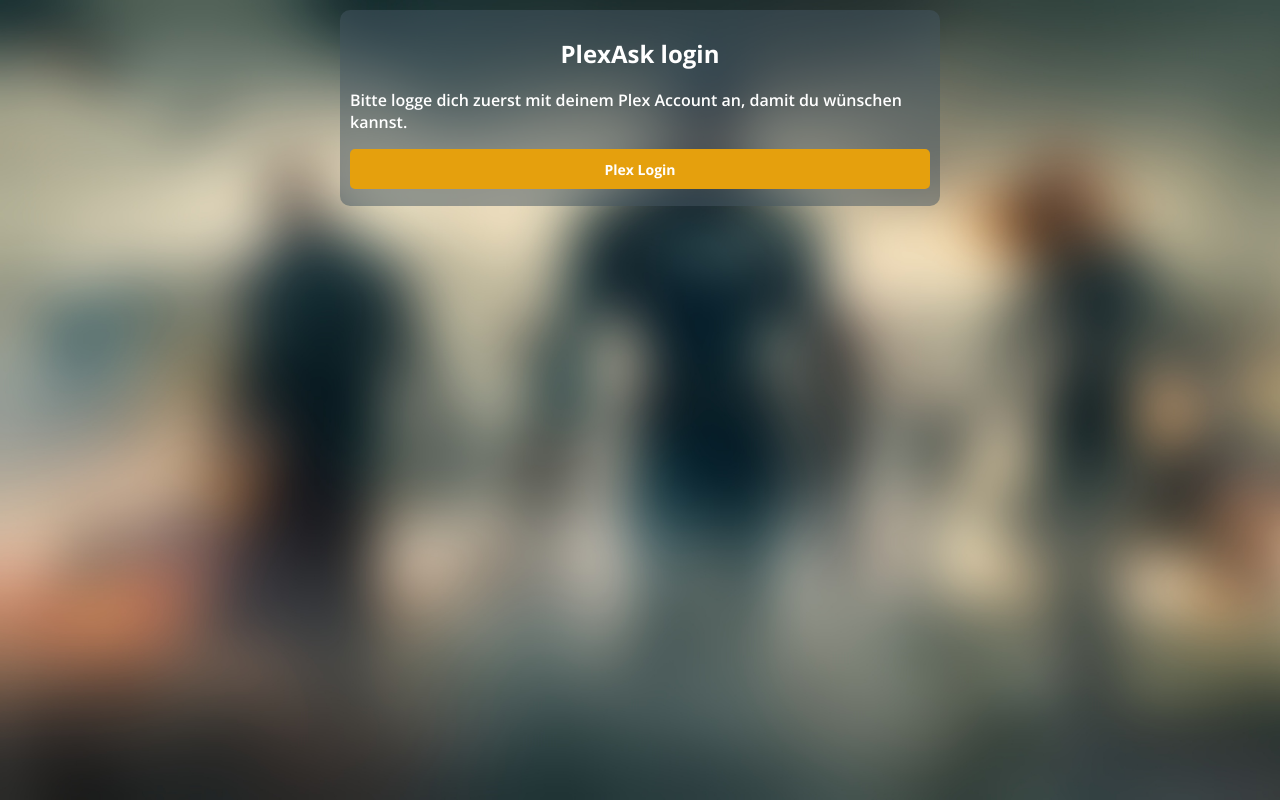
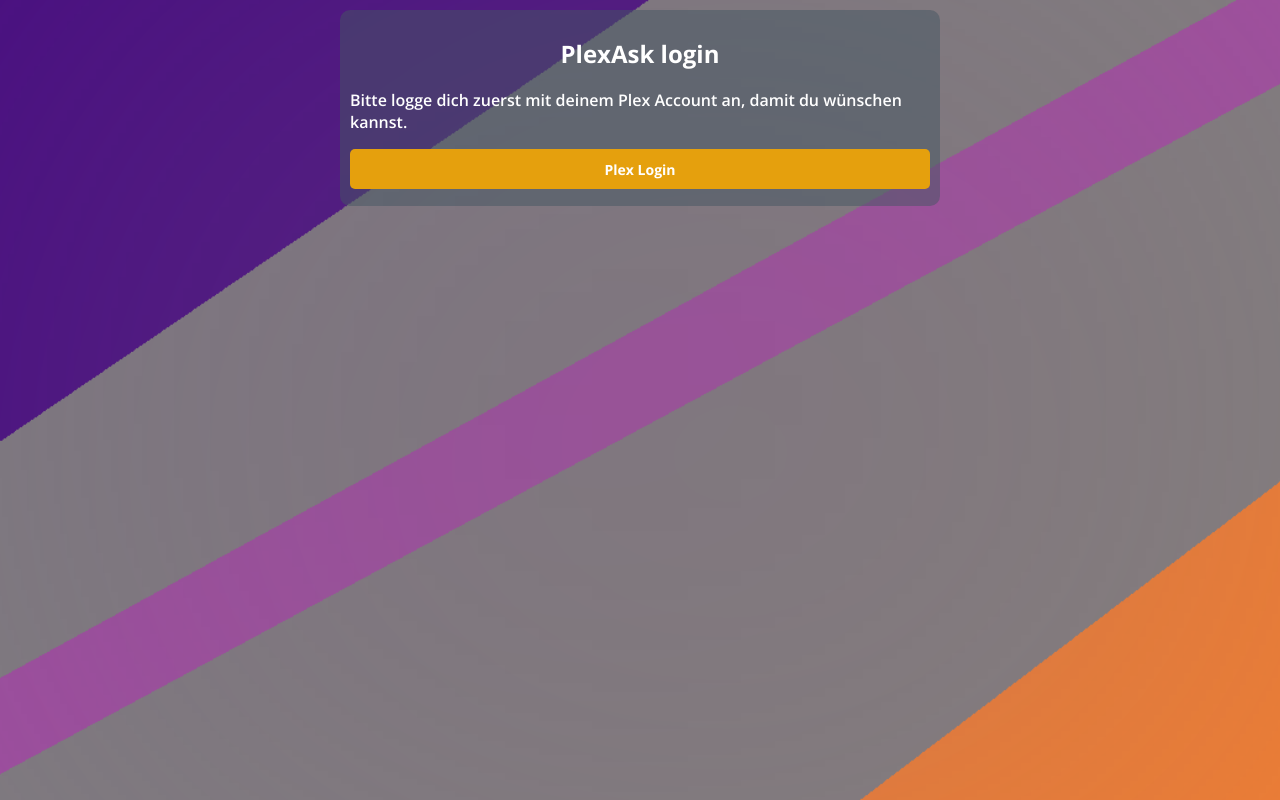
Before and after one commit to DerBeton/PlexAsk, a PHP site: page /login in a window 1280 px wide. Run offline with PHP 8.4, Linux system fonts and the light colour scheme; some libraries are stand-ins or nearby versions.

Commit message:
Added customizability in customize.css Added Blur Effect (For more filters see https://developer.mozilla.org/en-US/docs/Web/CSS/backdrop-filter)

```diff
--- a/plexAskWeb/admin/index.php
+++ b/plexAskWeb/admin/index.php
@@ -23,6 +23,7 @@
         <!-- Latest compiled and minified CSS -->
         <link rel="stylesheet" href="https://maxcdn.bootstrapcdn.com/bootstrap/4.0.0/css/bootstrap.min.css">
         <link href="../css/status.css" type="text/css" rel="stylesheet" />
+        <link href="../customize.css" type="text/css" rel="stylesheet" />
         <!-- Set tab logo -->
 				<link rel="db icon" href="../css/img/DB.png"/>
         <meta name="viewport" content="width=device-width, initial-scale=1.0"/>
--- a/plexAskWeb/css/status.css
+++ b/plexAskWeb/css/status.css
@@ -12,7 +12,6 @@
     -o-background-size: cover;
     background-size: cover;
 		background-repeat: no-repeat;
-	  background-image: url(img/cpAmerica.jpg);
 	  background-attachment: fixed;
 }
 
--- a/plexAskWeb/css/style.css
+++ b/plexAskWeb/css/style.css
@@ -70,7 +70,6 @@
   background-repeat: no-repeat;
   background-size: cover;
   height: 100%;
-  background-image: url(img/cpAmerica.jpg);
 }
 
 h1, h2 {
--- /dev/null
+++ b/plexAskWeb/customize.css
@@ -0,0 +1,5 @@
+#backgroundImage {
+  background-image: url(img/bg.jpg);
+  -webkit-backdrop-filter: blur(505px); /* Use for Safari 9+, Edge 17+ (not a mistake) and iOS Safari 9.2+ */
+  backdrop-filter: blur(505px); /* Supported in Chrome 76 */
+}
--- a/plexAskWeb/login/index.php
+++ b/plexAskWeb/login/index.php
@@ -20,6 +20,7 @@
     <link rel="stylesheet" href="https://maxcdn.bootstrapcdn.com/bootstrap/4.0.0/css/bootstrap.min.css">
     <!-- include own css -->
     <link href="../css/style.css" type="text/css" rel="stylesheet" />
+		<link href="../customize.css" type="text/css" rel="stylesheet" />
     <!-- include the google rechaptcha script -->
     <script src='https://www.google.com/recaptcha/api.js'></script>
     <!-- include vue.js :) -->
--- a/plexAskWeb/request/index.php
+++ b/plexAskWeb/request/index.php
@@ -37,6 +37,7 @@
         <!-- Latest compiled and minified CSS -->
         <link rel="stylesheet" href="https://maxcdn.bootstrapcdn.com/bootstrap/4.0.0/css/bootstrap.min.css">
         <!-- include own css -->
+        <link href="../css/style.css" type="text/css" rel="stylesheet" />
         <link href="../css/style.css" type="text/css" rel="stylesheet" />
 				<!-- include the google rechaptcha script -->
 				<script src='https://www.google.com/recaptcha/api.js'></script>
```
Also changed, not shown: plexAskWeb/img/bg.jpg (added).
